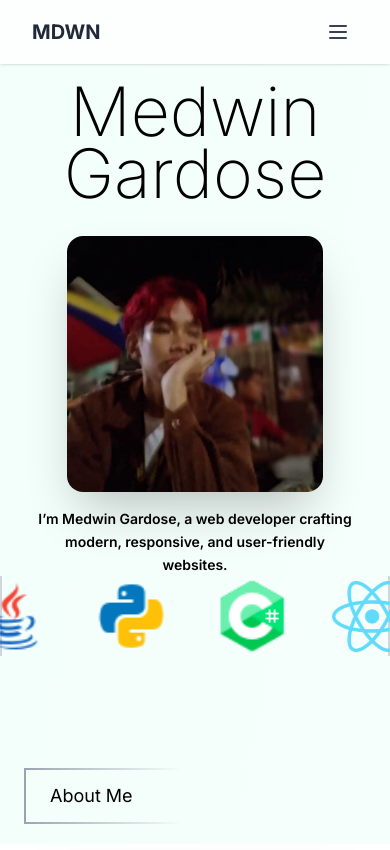
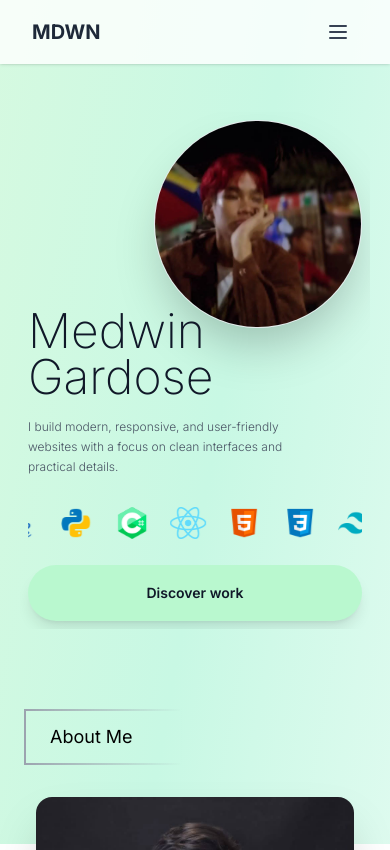
Before and after one commit to Med-g12/MDWNPortfolio, a React (Vite) app: page / in a window 390 px wide. Shown: the top 850 px of the page. Built offline with nearby package versions, Linux system fonts and the light colour scheme; a web font is replaced by a local one.

Commit message:
fix: home changes

```diff
--- a/src/App.css
+++ b/src/App.css
@@ -11,9 +11,9 @@
 }
 
 .animate-bgGradient {
-	background: linear-gradient(280deg, #ffffff, #ebfff8);
-	background-size: 800% 800%;
-	animation: bgGradient 50s ease infinite;
+	background: linear-gradient(280deg, #ffffff, #c8f8e4, #e5fbdc, #edf7ff);
+	background-size: 350% 350%;
+	animation: bgGradient 18s ease-in-out infinite;
 	position: fixed;
 	width: 100%;
 	height: 100%;
--- a/src/components/Home.jsx
+++ b/src/components/Home.jsx
@@ -1,7 +1,6 @@
-
-import { useEffect, useRef } from 'react';
-import pfp from '../assets/portpfp.jpg';
-import SkillsCarousel from './SkillsCarousel';
+import { useEffect, useRef } from "react";
+import pfp from "../assets/portpfp.jpg";
+import SkillsCarousel from "./SkillsCarousel";
 
 const Home = () => {
 	const headingRef = useRef(null);
@@ -11,7 +10,7 @@ const Home = () => {
 	useEffect(() => {
 		const timer = setTimeout(() => {
 			if (headingRef.current) {
-                headingRef.current.classList.remove('opacity-0', '-translate-x-5');
+				headingRef.current.classList.remove("opacity-0", "-translate-x-5");
 			}
 		}, 100);
 		return () => clearTimeout(timer);
@@ -20,46 +19,81 @@ const Home = () => {
 	useEffect(() => {
 		const timer = setTimeout(() => {
 			if (profileRef.current) {
-                profileRef.current.classList.remove('opacity-0', 'translate-x-5');
-            }
-        }, 100);
-        return () => clearTimeout(timer);
-    }, []);
-
-    useEffect(() => {
-        const timer = setTimeout(() => {
-            if (carouselRef.current) {
-                carouselRef.current.classList.remove('opacity-0', 'translate-y-5');
+				profileRef.current.classList.remove("opacity-0", "translate-x-5");
 			}
 		}, 100);
 		return () => clearTimeout(timer);
 	}, []);
 
 	return (
-        <main id="home" className="mt-20 lg:mt-10">
-            <header className="relative flex flex-col lg:flex-row h-full w-full justify-between items-end px-5 sm:px-8 lg:px-0">
-                <div ref={headingRef} className="w-full lg:w-auto text-center lg:text-left opacity-0 -translate-x-5 transition-all duration-700 ease-out animate-on-load">
-                    <h1 className="font-extralight text-[68px] leading-[62px] sm:leading-[100px] sm:text-sm md:text-[130px] md:leading-[120px] lg:text-[150px] lg:leading-[145px] sm:mb-8">
+		<main id="home" className="mt-28 sm:mt-20 lg:mt-10">
+			<header className="relative hidden h-full w-full flex-col items-end justify-between px-5 sm:flex sm:px-8 lg:flex-row lg:px-0">
+				<div
+					ref={headingRef}
+					className="w-full -translate-x-5 text-center opacity-0 transition-all duration-700 ease-out animate-on-load lg:w-auto lg:text-left"
+				>
+					<h1 className="font-extralight text-[68px] leading-[62px] sm:mb-8 sm:text-sm sm:leading-[100px] md:text-[130px] md:leading-[120px] lg:text-[150px] lg:leading-[145px]">
 						Medwin
 						<br className="block lg:inline" /> Gardose
 					</h1>
 				</div>
 
-                <section ref={profileRef} className="flex flex-col items-center lg:mt-10 lg:gap-60 lg:items-end w-full max-w-md mx-auto lg:mx-0 lg:mb-8 mt-8 lg:mt-0 opacity-0 translate-x-5 transition-all duration-700 ease-out">
+				<section
+					ref={profileRef}
+					className="mx-auto mt-8 flex w-full max-w-md translate-x-5 flex-col items-center opacity-0 transition-all duration-700 ease-out lg:mx-0 lg:mb-8 lg:mt-10 lg:gap-60 lg:items-end"
+				>
 					<img
 						src={pfp}
 						alt="Medwin Gardose"
-                        className="w-64 sm:w-72 lg:w-70 rounded-2xl mb-4 shadow-2xl"
+						className="mb-4 w-64 rounded-2xl shadow-2xl sm:w-72 lg:w-70"
 					/>
-                    <p className="text-center lg:text-right text-sm sm:text-base lg:leading-5 font-semibold leading-relaxed px-4 lg:px-0">
-                        I’m Medwin Gardose, <br className="hidden sm:inline" />
-                        a web developer crafting modern, <br className="hidden sm:inline" />
+					<p className="px-4 text-center text-sm font-semibold leading-relaxed sm:text-base lg:px-0 lg:text-right lg:leading-5">
+						I'm Medwin Gardose, <br className="hidden sm:inline" />a web
+						developer crafting modern, <br className="hidden sm:inline" />
 						responsive, and user-friendly websites.
 					</p>
 				</section>
 			</header>
 
-            <SkillsCarousel ref={carouselRef} />
+			<section className="px-5 sm:hidden" aria-labelledby="mobile-home-title">
+				<div className="relative mx-auto min-h-[31rem] max-w-[22rem] overflow-hidden p-2 text-gray-900">
+					<div className="relative z-10 flex justify-end">
+						<div className="relative h-52 w-52 overflow-hidden rounded-full border border-gray-200 bg-white/40 shadow-2xl">
+							<img
+								src={pfp}
+								alt="Medwin Gardose"
+								className="h-full w-full object-cover"
+							/>
+						</div>
+					</div>
+
+					<div className="relative z-10 -mt-5">
+						<h1
+							id="mobile-home-title"
+							className="text-5xl font-extralight leading-[2.9rem] tracking-normal"
+						>
+							Medwin
+							<br />
+							Gardose
+						</h1>
+						<p className="mt-4 max-w-[16rem] text-xs font-light leading-5 text-gray-600">
+							I build modern, responsive, and user-friendly websites with a
+							focus on clean interfaces and practical details.
+						</p>
+					</div>
+
+					<SkillsCarousel compact className="relative z-10 mt-7" />
+
+					<a
+						href="#projects"
+						className="relative z-10 mt-6 flex h-14 items-center justify-center rounded-full bg-green-200 text-sm font-semibold text-gray-900 shadow-lg transition hover:bg-green-300"
+					>
+						Discover work
+					</a>
+				</div>
+			</section>
+
+			<SkillsCarousel ref={carouselRef} className="hidden sm:block" />
 		</main>
 	);
 };
--- a/src/components/Projects.jsx
+++ b/src/components/Projects.jsx
@@ -1,4 +1,5 @@
 import React, { useState } from "react";
+import { ExternalLink } from "lucide-react";
 import dsc from "../assets/dsc.png";
 import flashify from "../assets/flashify.png";
 
@@ -15,6 +16,7 @@ const Projects = () => {
 			purpose:
 				"A school project developed for a real client, focused on delivering a functional and user-friendly application while applying full-stack development skills.",
 			role: "Frontend + Backend Developer",
+			status: "In Progress",
 		},
 		{
 			id: 2,
@@ -25,6 +27,8 @@ const Projects = () => {
 			purpose:
 				"A flashcard study website designed to help students review topics, practice active recall, and make studying more focused and effective.",
 			role: "Frontend Developer",
+			status: "Live",
+			liveUrl: "https://flashify-preview.vercel.app/",
 			disableImagePan: true,
 		},
 	];
@@ -61,7 +65,7 @@ const Projects = () => {
 									key={project.id}
 									className="flex-none w-[74vw] max-w-72 sm:w-96 sm:max-w-none md:w-96 snap-start group"
 								>
-									<div className="relative h-[31rem] overflow-hidden rounded-2xl bg-white shadow-md sm:h-[40rem] sm:shadow-lg">
+									<div className="relative h-[35rem] overflow-hidden rounded-2xl border border-gray-200/70 bg-white/75 shadow-md backdrop-blur-sm sm:h-[44rem] sm:shadow-lg">
 										<div className={`h-1.5 bg-gradient-to-r sm:h-2 ${project.color}`} />
 
 										<div className="relative z-10 flex h-full flex-col p-4 transition-opacity duration-300 group-hover:opacity-0 sm:p-7">
@@ -95,7 +99,7 @@ const Projects = () => {
 										</div>
 
 										<div
-											className={`absolute inset-x-0 bottom-0 z-20 overflow-y-auto overflow-x-hidden overscroll-contain border-t border-gray-100 bg-white transition-[height] duration-700 ease-out scrollbar-thin scrollbar-thumb-gray-300 scrollbar-track-gray-100 sm:h-64 sm:overflow-hidden sm:group-hover:h-full ${expandedProjectId === project.id ? "h-full" : "h-48"}`}
+											className={`absolute inset-x-0 bottom-16 z-20 overflow-y-auto overflow-x-hidden overscroll-contain border-y border-gray-200/70 bg-white/80 transition-[height] duration-700 ease-out scrollbar-thin scrollbar-thumb-gray-300 scrollbar-track-gray-100 sm:overflow-hidden sm:group-hover:h-[calc(100%-4rem)] ${expandedProjectId === project.id ? "h-[calc(100%-4rem)]" : "h-1/2"}`}
 											onScroll={() => setExpandedProjectId(project.id)}
 											onTouchMove={() => setExpandedProjectId(project.id)}
 										>
@@ -104,6 +108,37 @@ const Projects = () => {
 												alt={project.title}
 												className={`min-h-full w-full object-cover object-top transition-[height] duration-700 ease-out sm:h-full ${project.disableImagePan ? "" : "sm:group-hover:h-[140%] sm:group-hover:animate-[project-image-pan_8s_ease-in-out_infinite_alternate]"}`}
 											/>
+										</div>
+
+										<div className="absolute inset-x-0 bottom-0 z-30 flex h-16 items-center justify-between gap-2 bg-white/90 px-4 backdrop-blur-sm sm:px-7">
+											<span
+												className={`rounded-full px-2.5 py-1 text-[11px] font-semibold sm:px-3 sm:text-xs ${
+													project.status === "Live"
+														? "bg-emerald-50 text-emerald-700"
+														: project.status === "In Progress"
+															? "bg-amber-50 text-amber-700"
+															: "bg-slate-100 text-slate-600"
+												}`}
+											>
+												{project.status}
+											</span>
+
+											{project.liveUrl ? (
+												<a
+													href={project.liveUrl}
+													target="_blank"
+													rel="noreferrer"
+													className="inline-flex items-center gap-1.5 rounded-full bg-gray-900 px-2.5 py-1 text-[11px] font-semibold text-white transition hover:bg-indigo-600 sm:px-3 sm:text-xs"
+													aria-label={`Open ${project.title} live site`}
+												>
+													Live Site
+													<ExternalLink className="h-3 w-3" aria-hidden="true" />
+												</a>
+											) : (
+												<span className="text-[11px] font-medium text-gray-400 sm:text-xs">
+													No live link
+												</span>
+											)}
 										</div>
 									</div>
 								</div>
--- a/src/components/SkillsCarousel.jsx
+++ b/src/components/SkillsCarousel.jsx
@@ -12,8 +12,14 @@ import nuxt from "../assets/nuxtlogo.svg";
 import next from "../assets/next.webp";
 import supabase from "../assets/supabase.webp";
 
-const CarouselItem = ({ item }) => (
-	<li className="flex-none w-20 h-20 sm:w-24 sm:h-24 md:w-28 md:h-28 lg:w-16 lg:h-16 lg:mx-8">
+const CarouselItem = ({ item, compact = false }) => (
+	<li
+		className={
+			compact
+				? "h-9 w-9 flex-none"
+				: "h-12 w-12 flex-none sm:h-24 sm:w-24 md:h-28 md:w-28 lg:mx-8 lg:h-16 lg:w-16"
+		}
+	>
 		<img
 			src={item.img}
 			alt={`${item.name} logo`}
@@ -23,7 +29,7 @@ const CarouselItem = ({ item }) => (
 	</li>
 );
 
-const SkillsCarousel = React.forwardRef((props, ref) => {
+const SkillsCarousel = React.forwardRef(({ compact = false, className = "" }, ref) => {
 	const carouselItems = [
 		{ img: java, name: "Java" },
 		{ img: python, name: "Python" },
@@ -43,7 +49,7 @@ const SkillsCarousel = React.forwardRef((props, ref) => {
 
 	return (
 		<section
-			className="w-full overflow-hidden pb-8"
+			className={`w-full overflow-hidden ${compact ? "" : "pb-8"} ${className}`}
 			aria-labelledby="skills-carousel-heading"
 		>
 			<h2 id="skills-carousel-heading" className="sr-only">
@@ -53,14 +59,18 @@ const SkillsCarousel = React.forwardRef((props, ref) => {
 				ref={ref}
 				role="region"
 				aria-roledescription="carousel"
-				className="border-x border-x-2 border-gray-300 opacity-0 translate-y-5 transition-all duration-700 ease-out"
+				className={
+					compact
+						? ""
+						: "border-x-2 border-x-gray-300 transition-all duration-700 ease-out"
+				}
 			>
 				<ul
-					className="flex animate-marquee gap-10 md:gap-16 lg:gap-0 list-none p-0 m-0"
+					className={`m-0 flex list-none p-0 animate-marquee ${compact ? "gap-5" : "gap-7 sm:gap-10 md:gap-16 lg:gap-0"}`}
 					aria-label="Skills Marquee"
 				>
 					{extendedItems.map((item, index) => (
-						<CarouselItem key={index} item={item} />
+						<CarouselItem key={index} item={item} compact={compact} />
 					))}
 				</ul>
 			</div>
```
Lines whose indentation alone changed are shown as unchanged.
